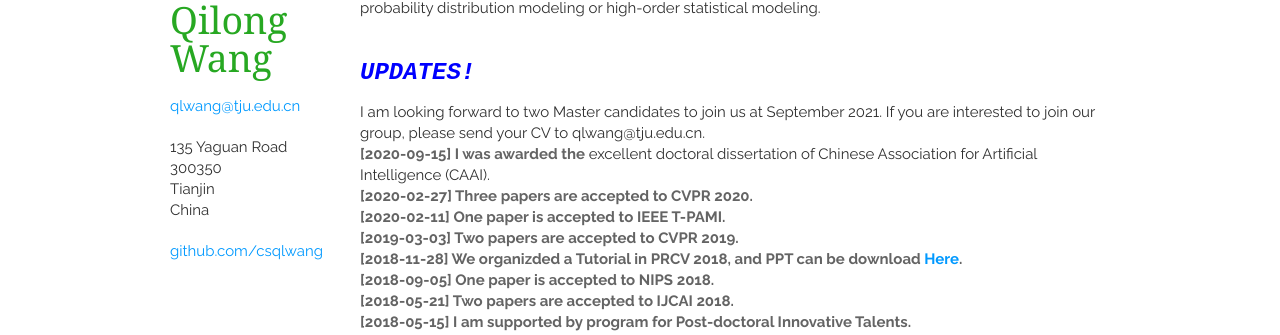
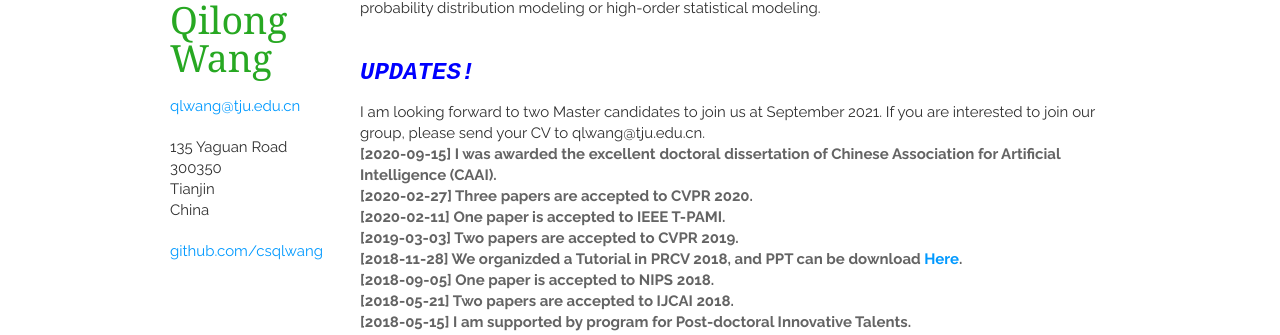
Before and after one commit to iamjingli/homepage, a Jekyll site: the page built from index.html, in a window 1280 px wide. Shown: the part 180-515 px from the top of the page. Built offline with Jekyll 4.4.1, drawn with Linux system fonts in a browser that asks for light colours; nearby versions of some CDN libraries; the list of posts is cut into pages by our own code.

Commit message:
homepage

```diff
--- a/_includes/updates.html
+++ b/_includes/updates.html
@@ -19,7 +19,7 @@
     <address>
     <p>I am looking forward to two Master candidates to join us at September 2021. If you  are  interested to join our group, please send your CV to qlwang@tju.edu.cn.</p>
     <p><em>[2020-09-15]
-      I was <span id="tran_0_9" onmouseover="hlgt('#src_0_12,#tran_0_9')" onmouseout="unhlgt('#src_0_12,#tran_0_9')">awarded</span> the </em> <span id="tran_2_6" onmouseover="hlgt('#src_2_3,#tran_2_6')" onmouseout="unhlgt('#src_2_3,#tran_2_6')">excellent</span> <span id="tran_2_7" onmouseover="hlgt('#src_2_4,#tran_2_7')" onmouseout="unhlgt('#src_2_4,#tran_2_7')">doctoral</span> <span id="tran_2_8" onmouseover="hlgt('#src_2_5#src_2_6#src_2_11,#tran_2_8')" onmouseout="unhlgt('#src_2_5#src_2_6#src_2_11,#tran_2_8')">dissertation</span> of Chinese Association for Artificial Intelligence (CAAI). </p>
+      I was <span id="tran_0_9" onmouseover="hlgt('#src_0_12,#tran_0_9')" onmouseout="unhlgt('#src_0_12,#tran_0_9')">awarded</span> the </em> <span id="tran_2_6" onmouseover="hlgt('#src_2_3,#tran_2_6')" onmouseout="unhlgt('#src_2_3,#tran_2_6')"><em>excellent</em></span> <span id="tran_2_7" onmouseover="hlgt('#src_2_4,#tran_2_7')" onmouseout="unhlgt('#src_2_4,#tran_2_7')"><em>doctoral</em></span> <span id="tran_2_8" onmouseover="hlgt('#src_2_5#src_2_6#src_2_11,#tran_2_8')" onmouseout="unhlgt('#src_2_5#src_2_6#src_2_11,#tran_2_8')"><em>dissertation</em></span> <em>of Chinese Association for Artificial Intelligence (CAAI).</em> </p>
     <p><em>[2020-02-27]
       Three papers are accepted to CVPR 2020.</em></p>
     <p><em>[2020-02-11]
```
